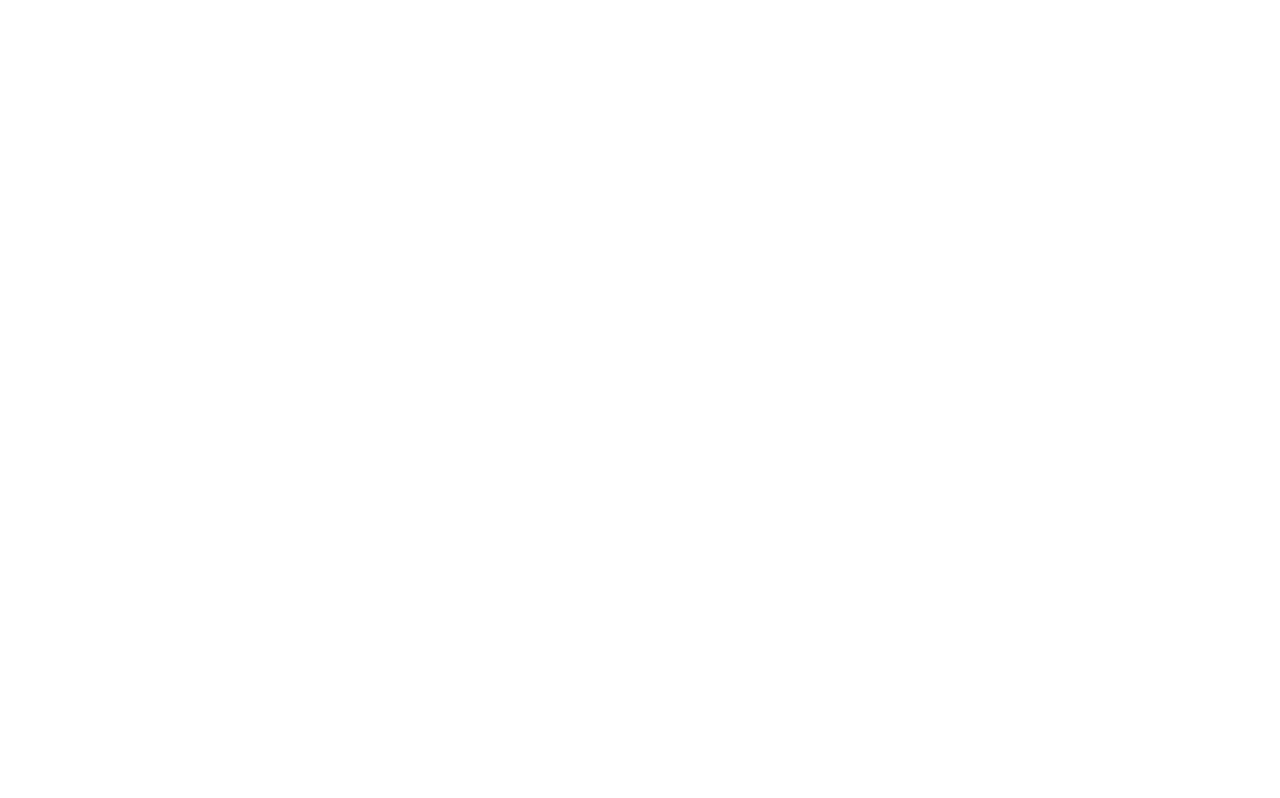
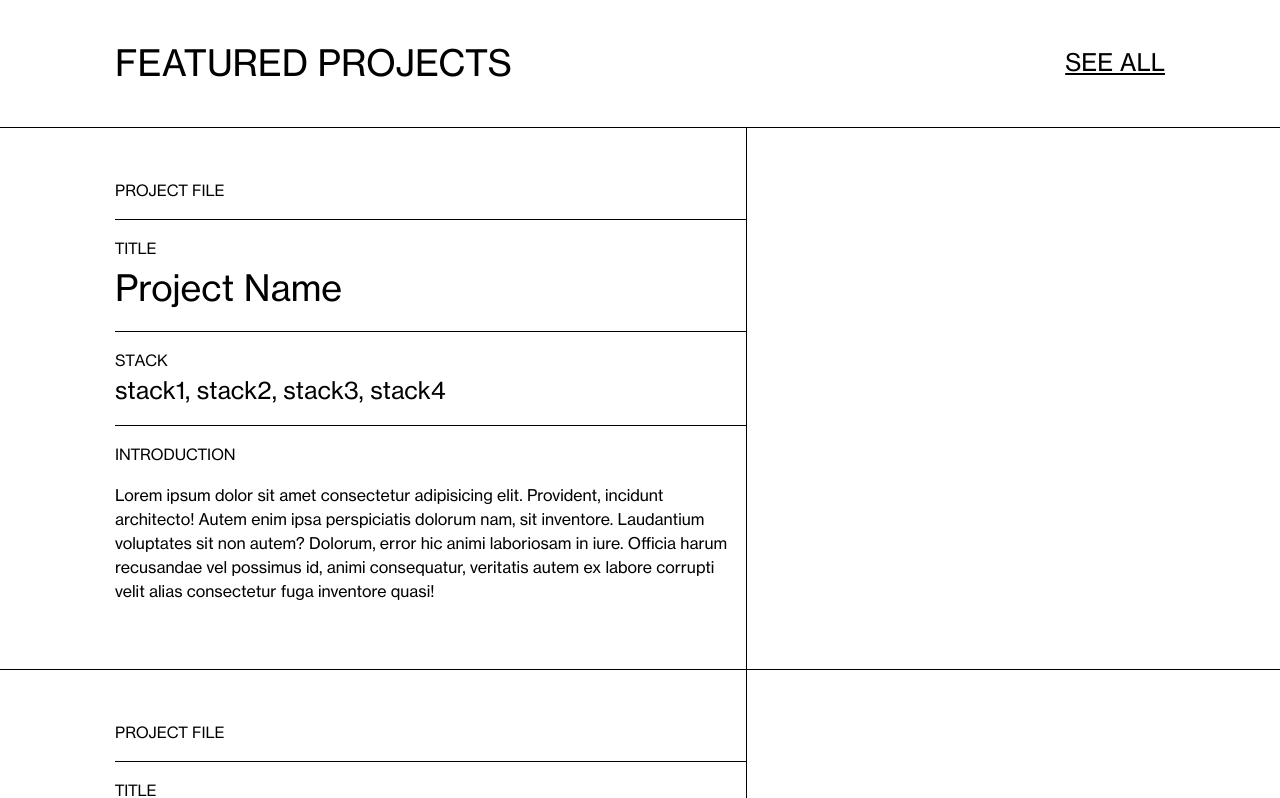
Before and after one commit to arcetros/arcetros, a Next.js app: page / in a window 1280 px wide. Shown: the part 1602-2400 px from the top of the page. Before the commit the page ends 1600 px from the top, so only its background shows below. Built offline with nearby package versions, Linux system fonts and the light colour scheme.

Commit message:
Finish projects section

```diff
--- a/components/Hero.tsx
+++ b/components/Hero.tsx
@@ -51,7 +51,7 @@ const Hero = () => {
         </div>
       </div>
       <div className="flex row-span-5 col-span-1 lg:col-span-7 border-b border-black lg:border-none">
-        <div className="px-4 my-8 lg:px-[7.1875rem] lg:my-auto w-full ">
+        <div className="px-4 my-8 lg:px-[7.1875rem] w-full lg:my-auto">
           <p className="text-3xl font-secondary">
             Solving real user problems and create thoughtful and beautiful
             experiences are root of this work
@@ -59,7 +59,7 @@ const Hero = () => {
         </div>
       </div>
       <div className="flex border-l-0 lg:border-l border-b lg:border-b-0 border-black row-span-3 col-span-1 order-2 lg:order-last lg:col-span-4">
-        <div className="container font-primary px-4 my-8 lg:my-auto w-full ">
+        <div className="container font-primary px-4 my-8 lg:m-auto">
           <p>Hello! my name is Mufid Arkanu</p>
           <p className="mt-2">
             My love of beautiful websites made me curious about how they were
--- /dev/null
+++ b/components/Projects.tsx
@@ -0,0 +1,61 @@
+import React from 'react';
+
+const FeautredItem = () => {
+  return (
+    <div className="border-t border-black grid grid-cols-1 lg:grid-cols-12 grid-rows-9 h-auto lg:min-h-[50vh]">
+      <div className="flex flex-col row-span-full col-span-1 lg:col-span-7 border-r border-black">
+        <div className="w-full ml-auto pl-0 lg:pl-[7.1875rem]">
+          <div className="mt-[3.125rem] px-4 lg:px-0 pb-4 border-b border-black">
+            <span className="font-secondary">PROJECT FILE</span>
+          </div>
+        </div>
+        <div className="w-full ml-auto pl-0  lg:pl-[7.1875rem]">
+          <div className="mt-4 pb-4 border-b px-4 lg:px-0 border-black">
+            <span className="font-secondary">TITLE</span>
+            <h2 className="text-[2.25rem] pr-0 lg:pr-2">Project Name</h2>
+          </div>
+        </div>
+        <div className="w-full ml-auto pl-0  lg:pl-[7.1875rem]">
+          <div className="mt-4 pb-4 border-b px-4 lg:px-0 border-black">
+            <span className="font-secondary">STACK</span>
+            <h2 className="text-[1.5rem] pr-0 lg:pr-2">
+              stack1, stack2, stack3, stack4
+            </h2>
+          </div>
+        </div>
+        <div className="w-full ml-auto mb-[3.125rem]  pl-0 lg:px-0 lg:pl-[7.1875rem]">
+          <div className="mt-4 pb-4 px-4 lg:px-0 border-black">
+            <span className="font-secondary">INTRODUCTION</span>
+            <p className="text-base pr-0 lg:pr-2 mt-4">
+              Lorem ipsum dolor sit amet consectetur adipisicing elit.
+              Provident, incidunt architecto! Autem enim ipsa perspiciatis
+              dolorum nam, sit inventore. Laudantium voluptates sit non autem?
+              Dolorum, error hic animi laboriosam in iure. Officia harum
+              recusandae vel possimus id, animi consequatur, veritatis autem ex
+              labore corrupti velit alias consectetur fuga inventore quasi!
+            </p>
+          </div>
+        </div>
+      </div>
+    </div>
+  );
+};
+
+const Projects = () => {
+  return (
+    <div className="border-t border-black">
+      <div className="border-b border-black">
+        <div className="py-11 flex items-center justify-between px-4 lg:px-[7.1875rem]">
+          <h2 className="text-[1.125rem] lg:text-4xl">FEATURED PROJECTS</h2>
+          <span className="underline text-xs lg:text-[1.5rem]">SEE ALL</span>
+        </div>
+        <div className="border-b border-black">
+          <FeautredItem />
+          <FeautredItem />
+        </div>
+      </div>
+    </div>
+  );
+};
+
+export default Projects;
--- a/pages/index.tsx
+++ b/pages/index.tsx
@@ -1,11 +1,13 @@
 import type { NextPage } from 'next';
 import Hero from '../components/Hero';
 import Skills from '../components/Skills';
+import Projects from '../components/Projects';
 
 const Home: NextPage = () => (
   <div className="overflow-x-hidden">
     <Hero />
     <Skills />
+    <Projects />
   </div>
 );
 
```
